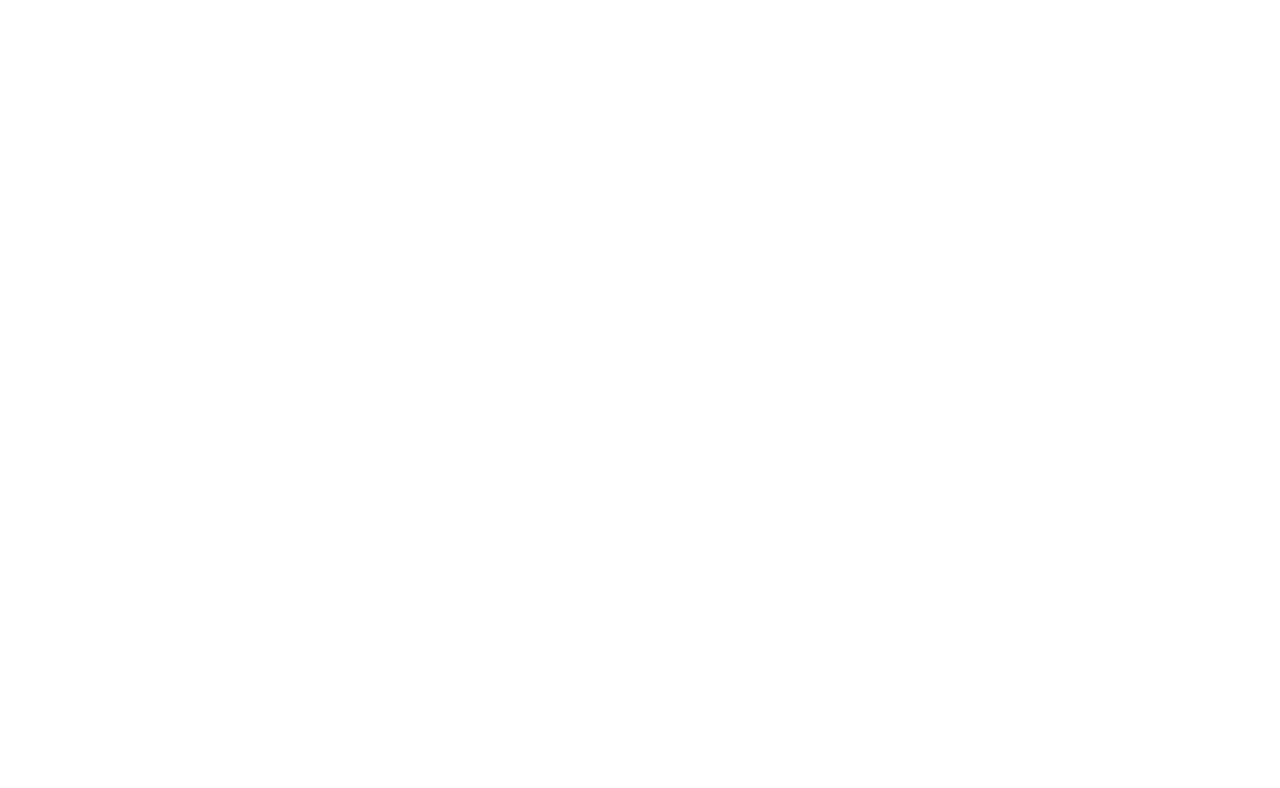
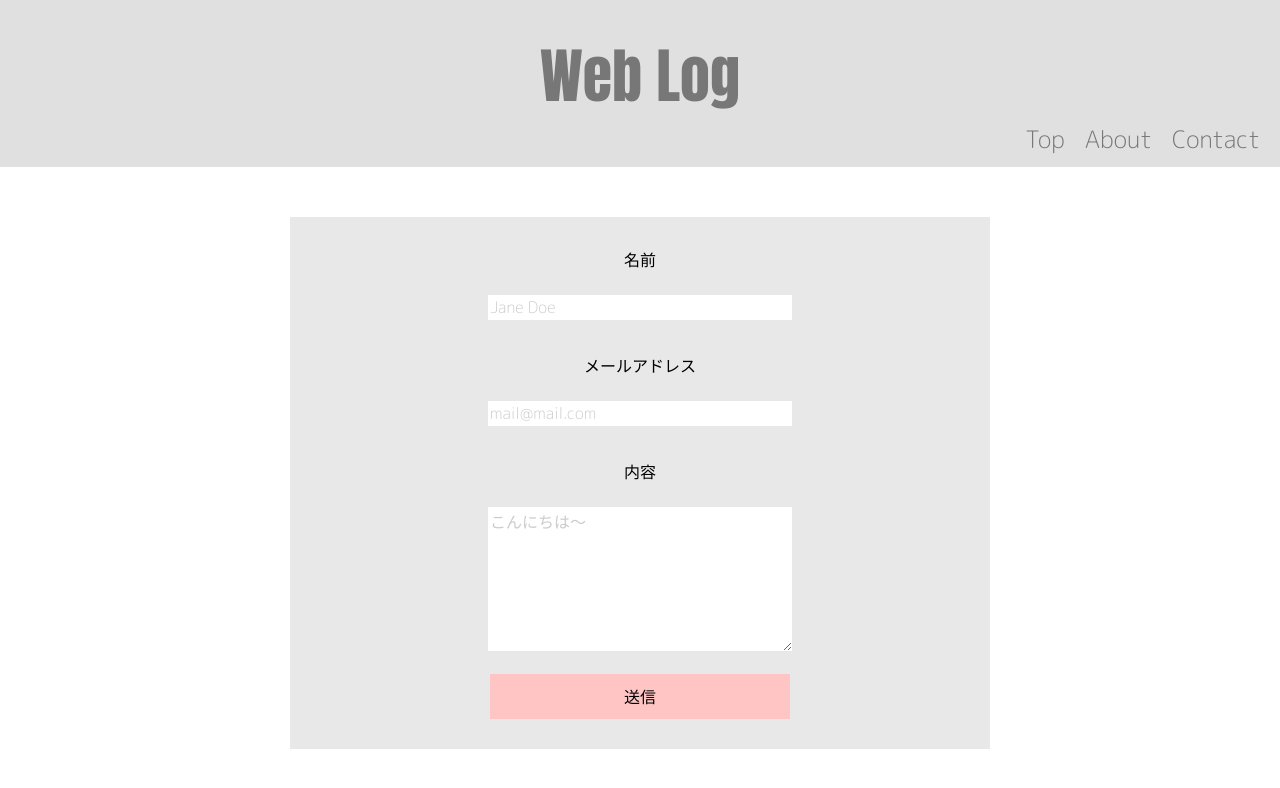
Before and after one commit to ron61/ron61.github.io, a Nuxt app: page /blog/contact in a window 1280 px wide. Before the commit this address had no page. Shown: the top 788 px of the page. Built offline with nearby package versions, Linux system fonts and the light colour scheme.

Commit message:
contact formできた

```diff
--- /dev/null
+++ b/components/BlogContact.vue
@@ -0,0 +1,97 @@
+<template>
+    <div class="container">
+        <div class="background" id="formWrapper">
+            <form action="https://docs.google.com/forms/u/0/d/e/1FAIpQLSfc9vj_vrPXXl4ZZdIMijkMUv5TPLQ8req4lT62x1CVZkFgIA/formResponse" method="post" name="myForm" target="dummyIframe">
+                <label for="name">名前</label>
+                <br />
+                <input
+                    type="text" id="name" name="entry.393886468" placeholder="Jane Doe" required
+                />
+                <br />
+                <label for="mail">メールアドレス</label>
+                <br />
+                <input
+                    type="email" id="mail" name="entry.675934883" placeholder="mail@mail.com" required
+                />
+                <br />
+                <label for="content">内容</label>
+                <br />
+                <textarea id="content" name="entry.229357165" placeholder="こんにちは〜" required />
+                <br />
+                <input
+                    class="submit-button" type="button" value="送信" @click="submit"
+                />
+            </form>
+            <iframe name="dummyIframe" style="display:none;"></iframe>
+        </div>
+        <div id="thxMessage" style="display:none">
+            <p>メッセージは送信されました．ありがとうございました！</p>
+        </div>
+    </div>
+</template>
+
+<script>
+export default {
+    methods: {
+        submit: function () {
+            document.myForm.submit();
+            document.getElementById('formWrapper').style.display = 'none';
+            document.getElementById('thxMessage').style.display = 'block';
+        }
+    }
+}
+</script>
+
+<style scoped>
+
+.container {
+    display: block;
+    text-align: center;
+    max-width: 700px;
+    margin: 0 auto auto;
+    padding-left: 5%;
+    padding-right: 5%;
+}
+
+.background {
+    background-color: rgba(223, 223, 223, 0.719);
+    padding-bottom: 30px;
+    padding-top: 20px;
+}
+
+.submit-button {
+    color:rgb(0, 0, 0);
+    background-color: rgb(255, 197, 197);
+    border: 0;
+    padding: 10px 30px;
+}
+
+.submit-button:hover {
+    background-color: rgb(255, 180, 180);
+}
+
+label {
+    display: block;
+    padding: 10px 0 0 ;
+}
+
+input, textarea {
+    display: block;
+    margin: 0 auto 0;
+    border: 0;
+    width: 90%;
+    max-width: 300px;
+    font-size: 16px;
+    font-family: 'M PLUS Rounded 1c', sans-serif;
+}
+
+textarea {
+    height: 140px;
+}
+
+::placeholder{
+  color:rgb(204, 204, 204)
+}
+
+
+</style>
--- a/layouts/blog.vue
+++ b/layouts/blog.vue
@@ -6,10 +6,15 @@
                 <li>
                     <nuxt-link to="/blog">Top</nuxt-link>
                 </li>
+                <li>
+                    <nuxt-link to="/blog/about">About</nuxt-link>
+                </li>
+                <li>
+                    <nuxt-link to="/blog/contact">Contact</nuxt-link>
+                </li>
             </ul>
         </div>
         <Nuxt />
-        <div class="fotter"></div>
     </div>
 </template>
 
@@ -53,9 +58,6 @@
     color: rgb(73, 72, 72);
 }
 
-.footer {
-    height: 100px;
-}
 
 /* 以下ブログ記事内のcss */
 
--- /dev/null
+++ b/pages/blog/about.vue
@@ -0,0 +1,20 @@
+<template>
+    <div class="container">
+        <p>趣味のブログです．適当に書きます．</p>
+        <p>都内在住の大学生です．</p>
+    </div>
+</template>
+
+<script>
+export default {
+    layout: "blog"
+}
+</script>
+
+<style scoped>
+
+.container {
+    text-align: center;
+}
+
+</style>
--- /dev/null
+++ b/pages/blog/contact.vue
@@ -0,0 +1,19 @@
+<template>
+    <div class="container">
+        <BlogContact />
+    </div>
+</template>
+
+<script>
+export default {
+    layout: "blog"
+}
+</script>
+
+<style scoped>
+
+.container {
+    text-align: center;
+}
+
+</style>
```
Also changed, not shown: 32 other files (tests, documents, lock files or other folders).
